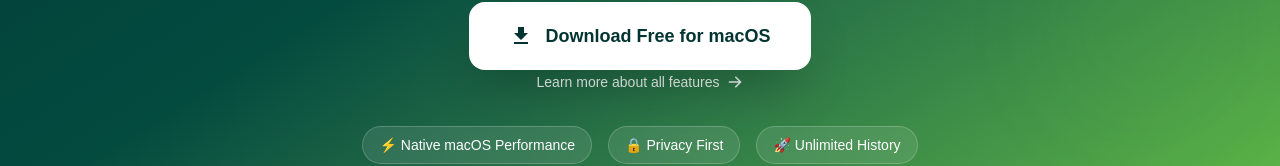
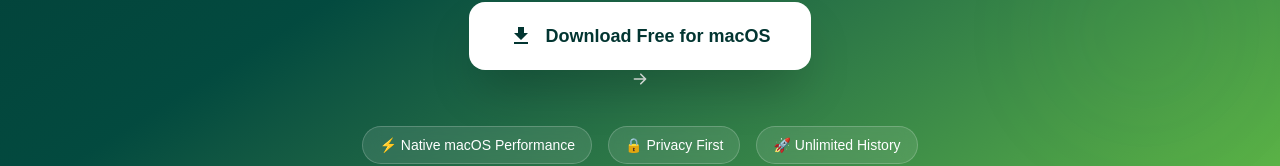
Before and after one commit to DeanStavenuiter/clipboard-manager-website, a Next.js app: page / in a window 1280 px wide. Shown: the part 593-759 px from the top of the page. Built offline with nearby package versions, Linux system fonts and the light colour scheme.

Commit message:
removed some text

```diff
--- a/src/components/Hero.tsx
+++ b/src/components/Hero.tsx
@@ -109,7 +109,6 @@
               href="/features"
               className="inline-flex items-center gap-2 text-white/90 hover:text-white text-sm font-medium transition-colors group"
             >
-              <span>Learn more about all features</span>
               <svg className="w-4 h-4 transition-transform group-hover:translate-x-1" fill="currentColor" viewBox="0 0 20 20">
                 <path fillRule="evenodd" d="M10.293 3.293a1 1 0 011.414 0l6 6a1 1 0 010 1.414l-6 6a1 1 0 01-1.414-1.414L14.586 11H3a1 1 0 110-2h11.586l-4.293-4.293a1 1 0 010-1.414z" clipRule="evenodd" />
               </svg>
```
